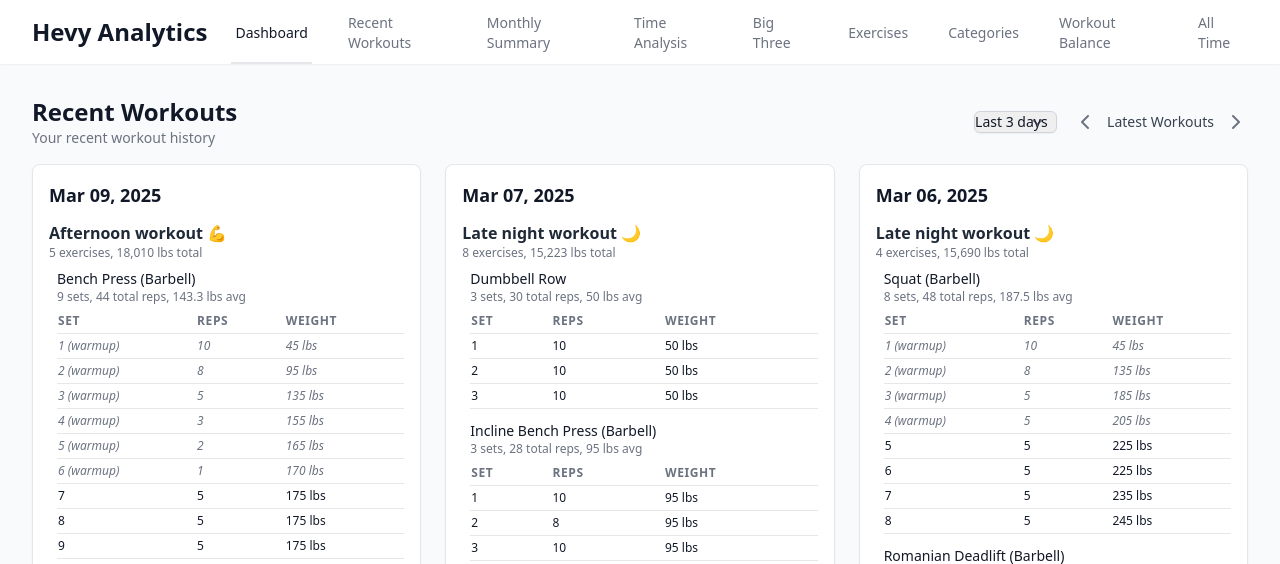
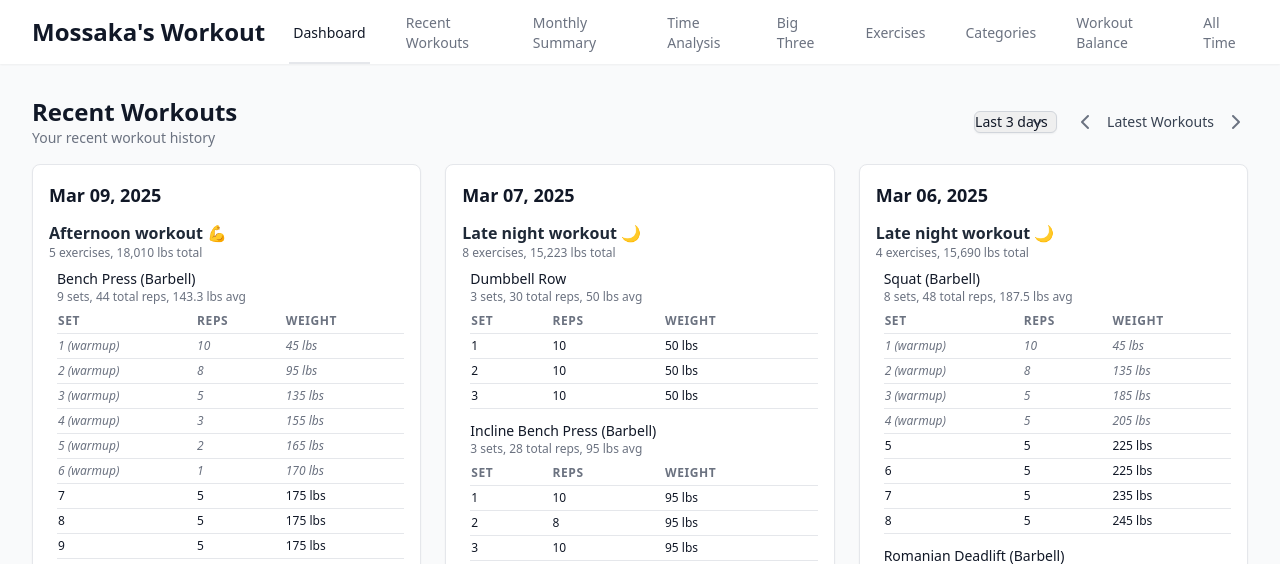
Before and after one commit to Mossaka/hevy-visualization, a Flask app: page / in a window 1280 px wide. Shown: the top 564 px of the page. Run offline with Flask 3, Linux system fonts and the light colour scheme; some libraries are stand-ins or nearby versions.

Commit message:
Update website title and header to Mossaka
Signed-off-by: Jiaxiao Zhou <duibao55328@gmail.com>

```diff
--- a/templates/index.html
+++ b/templates/index.html
@@ -3,7 +3,7 @@
 <head>
     <meta charset="UTF-8">
     <meta name="viewport" content="width=device-width, initial-scale=1.0">
-    <title>Hevy Workout Analytics</title>
+    <title>Mossaka's Workout Analytics</title>
 
     <!-- Favicon -->
     <link rel="icon" href="{{ url_for('static', filename='favicon.ico') }}" type="image/x-icon">
@@ -98,7 +98,7 @@
             <div class="flex justify-between h-16">
                 <div class="flex">
                     <div class="flex-shrink-0 flex items-center">
-                        <span class="text-2xl font-bold text-primary-600">Hevy Analytics</span>
+                        <span class="text-2xl font-bold text-primary-600">Mossaka's Workout</span>
                     </div>
                     <div class="hidden sm:ml-6 sm:flex sm:space-x-8">
                         <a href="#" class="border-primary-500 text-gray-900 inline-flex items-center px-1 pt-1 border-b-2 text-sm font-medium">
```
